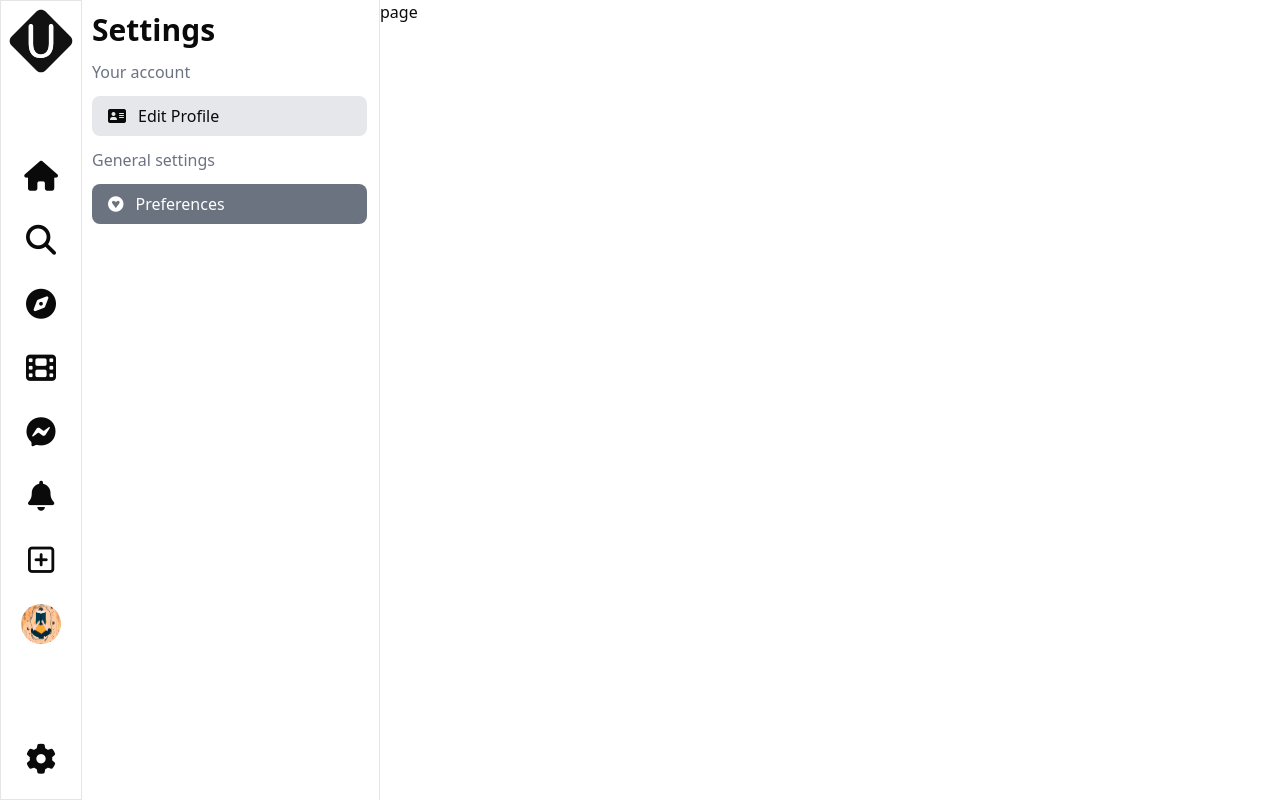
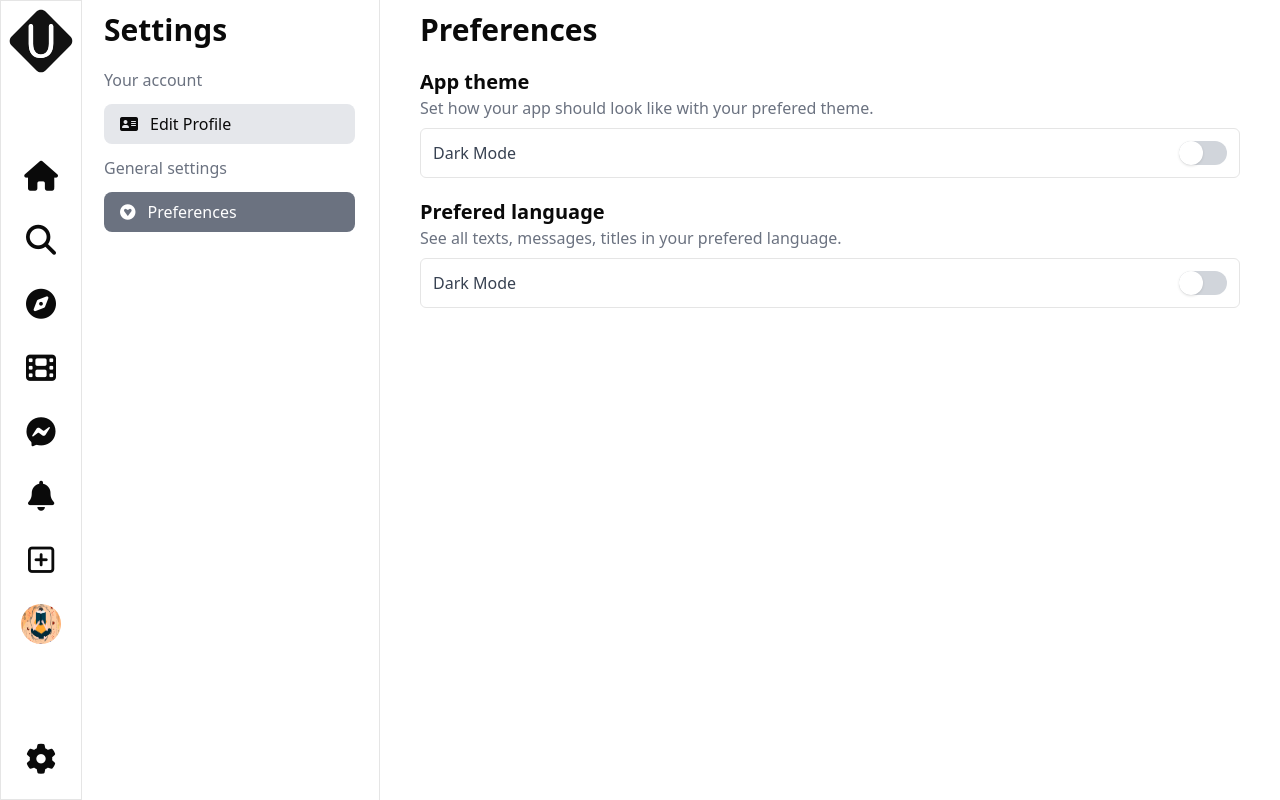
Before and after one commit to v06012005/UNIFY, a Next.js app in the folder frontend/: page /settings/preferences in a window 1280 px wide. Built offline with nearby package versions, Linux system fonts and the light colour scheme.

Commit message:
code preferences

```diff
--- a/frontend/app/(pages)/settings/layout.jsx
+++ b/frontend/app/(pages)/settings/layout.jsx
@@ -27,9 +27,9 @@ const layout = ({ children }) => {
 
     return (
         <div className='flex w-full'>
-            <div className="flex basis-1/4 flex-col border-r w-[300px] h-screen overflow-y-auto">
+            <div className="flex basis-1/4 px-3 flex-col border-r w-[300px] h-screen overflow-y-auto">
                 <div className="p-3">
-                    <h3 className="text-3xl font-bold ">Settings</h3>
+                    <h3 className="text-3xl font-bold mb-5">Settings</h3>
                     <Title content='Your account' />
                     <ul className="text-1xl ">
                         <li className="h-10 flex items-center">
--- a/frontend/app/(pages)/settings/preferences/page.jsx
+++ b/frontend/app/(pages)/settings/preferences/page.jsx
@@ -1,8 +1,25 @@
+import ToggleButton from '@/components/global/ToggleButton'
 import React from 'react'
 
 const page = () => {
     return (
-        <div>page</div>
+        <div className='w-full py-3 px-10'>
+            <h1 className='text-3xl font-bold mb-5'>Preferences</h1>
+            <div className='my-5'>
+                <p className='text-xl font-bold'>App theme</p>
+                <p className='text-gray-500'>Set how your app should look like with your prefered theme.</p>
+                <div className='my-2'>
+                    <ToggleButton description={"Dark Mode"} />
+                </div>
+            </div>
+            <div className='my-5'>
+                <p className='text-xl font-bold'>Prefered language</p>
+                <p className='text-gray-500'>See all texts, messages, titles in your prefered language.</p>
+                <div className='my-2'>
+                    <ToggleButton description={"Dark Mode"} />
+                </div>
+            </div>
+        </div>
     )
 }
 
```
